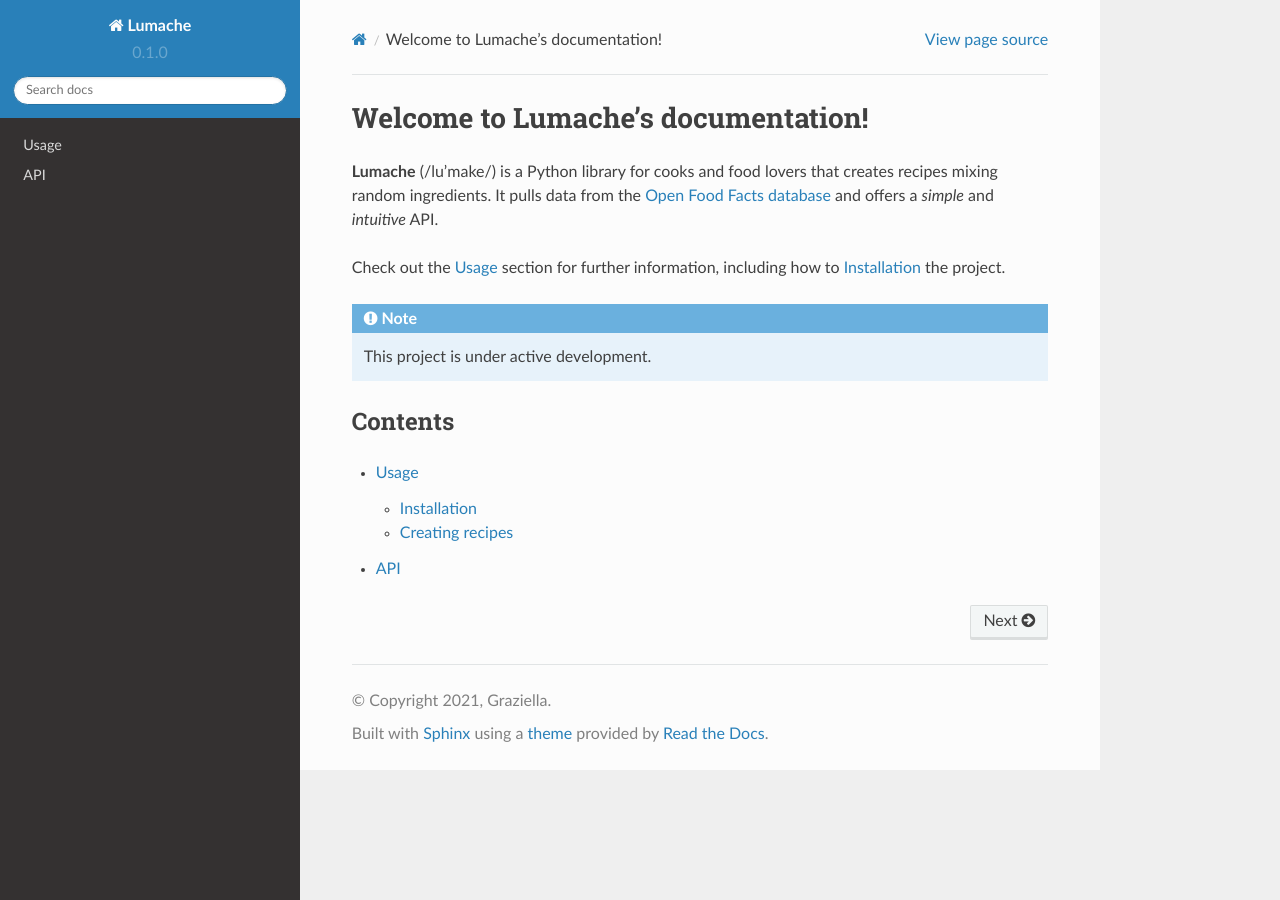
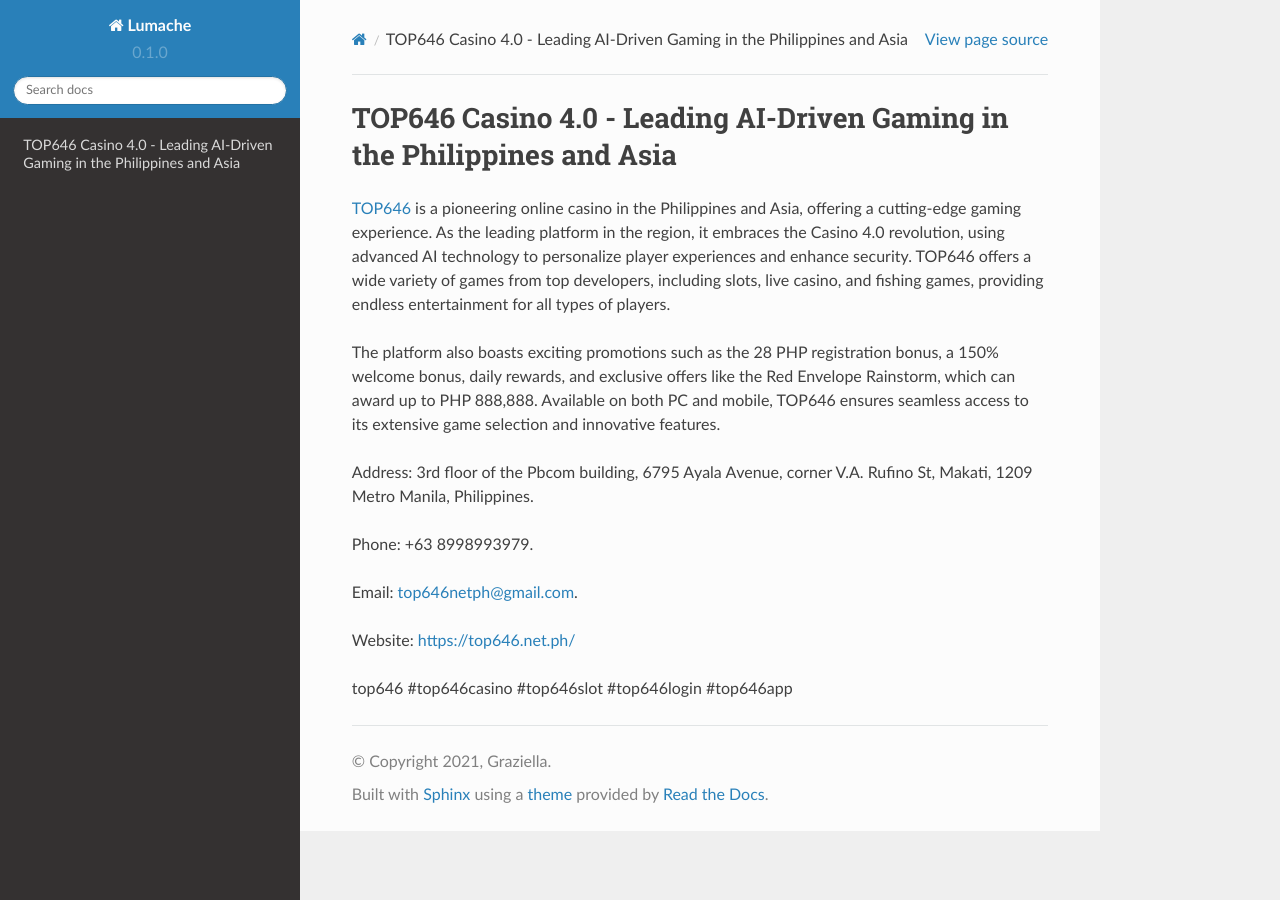
Before and after one commit to luongchanvien962/top646netph, a Sphinx documentation site: the page built from docs/source/index.rst, in a window 1280 px wide. Built offline with Sphinx 7.4.7 and the Read the Docs theme 2.0.0, drawn with Linux system fonts in a browser that asks for light colours.

Commit message:
Update index.rst

```diff
--- a/docs/source/index.rst
+++ b/docs/source/index.rst
@@ -1,22 +1,16 @@
-Welcome to Lumache's documentation!
+TOP646 Casino 4.0 - Leading AI-Driven Gaming in the Philippines and Asia
 ===================================
 
-**Lumache** (/lu'make/) is a Python library for cooks and food lovers
-that creates recipes mixing random ingredients.
-It pulls data from the `Open Food Facts database <https://world.openfoodfacts.org/>`_
-and offers a *simple* and *intuitive* API.
+`TOP646 <https://top646.net.ph/>`_ is a pioneering online casino in the Philippines and Asia, offering a cutting-edge gaming experience. As the leading platform in the region, it embraces the Casino 4.0 revolution, using advanced AI technology to personalize player experiences and enhance security. TOP646 offers a wide variety of games from top developers, including slots, live casino, and fishing games, providing endless entertainment for all types of players.
 
-Check out the :doc:`usage` section for further information, including
-how to :ref:`installation` the project.
+The platform also boasts exciting promotions such as the 28 PHP registration bonus, a 150% welcome bonus, daily rewards, and exclusive offers like the Red Envelope Rainstorm, which can award up to PHP 888,888. Available on both PC and mobile, TOP646 ensures seamless access to its extensive game selection and innovative features.
 
-.. note::
+Address: 3rd floor of the Pbcom building, 6795 Ayala Avenue, corner V.A. Rufino St, Makati, 1209 Metro Manila, Philippines.
 
-   This project is under active development.
+Phone: +63 8998993979.
 
-Contents
---------
+Email: top646netph@gmail.com.
 
-.. toctree::
+Website: https://top646.net.ph/
 
-   usage
-   api
+top646 #top646casino #top646slot #top646login #top646app
```
